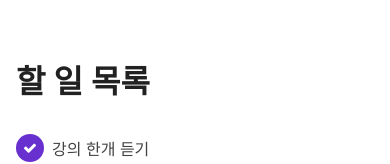
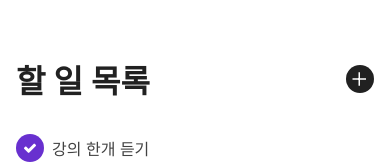
Before and after one commit to liberoLab/Todo, a React Native app: screen / in a window 390 px wide. Shown: the top 164 px of the page. Built offline with nearby package versions, Linux system fonts and the light colour scheme.

Commit message:
할일 추가 버튼 만듬 / 운영체제에 따라 스타일 다르게 적용 해봄

```diff
--- a/components/Header.js
+++ b/components/Header.js
@@ -2,8 +2,11 @@
 import {
     View,
     Text,
+    TouchableOpacity,
     StyleSheet,
+    Platform, // 운영체제 종류에 따라 스타일을 다르게 적용할 때 사용
 } from 'react-native'
+import { Ionicons } from '@expo/vector-icons'
 
 const Header = () => {
     return (
@@ -11,21 +14,46 @@
             <Text style={styles.title}>
                 할 일 목록
             </Text>
+            <TouchableOpacity
+                activeOpacity={0.8}
+                style={styles.button}>
+                <Ionicons name="ios-add" color="#FFFFFF" size={24} />
+            </TouchableOpacity>
         </View>
     )
 }
 
 const styles = StyleSheet.create({
     container: {
+        flexDirection: 'row',
+        alignItems: 'center',
+        justifyContent: 'space-between',
         marginTop: 56,
         marginBottom: 16,
         marginLeft: 16,
+        marginRight: 16,
     },
     title: {
         color: '#212121',
         fontSize: 32,
         fontWeight: '600',
     },
+    button: {
+        width: 28,
+        height: 28,
+        borderRadius: 14,
+        backgroundColor: '#212121',
+        justifyContent: 'center',
+        alignItems: 'center',
+        padding: Platform.select({ // 운영체제 종류에 따라 스타일을 다르게 적용할 때 사용
+            ios: 2,
+            android: 0
+        }),
+        paddingLeft: Platform.select({
+            ios: 1,
+            android: 0
+        })
+    }
 })
 
 export default Header
```
